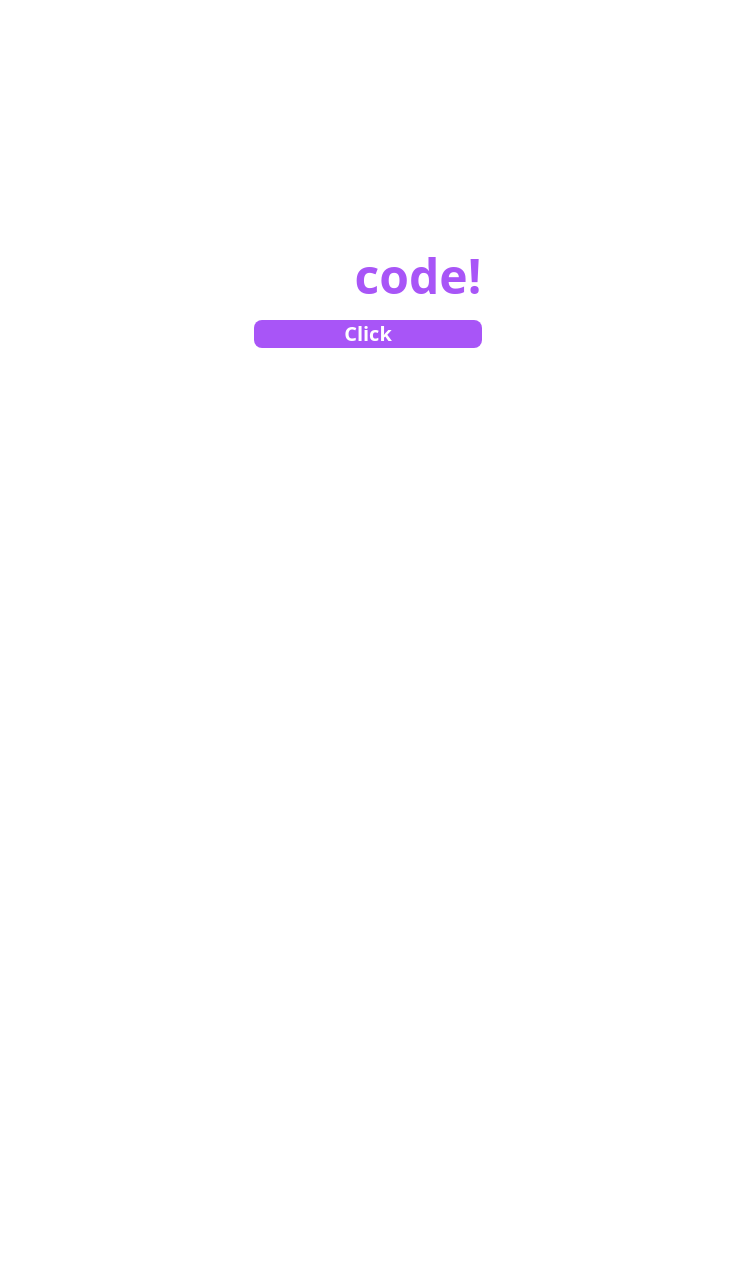
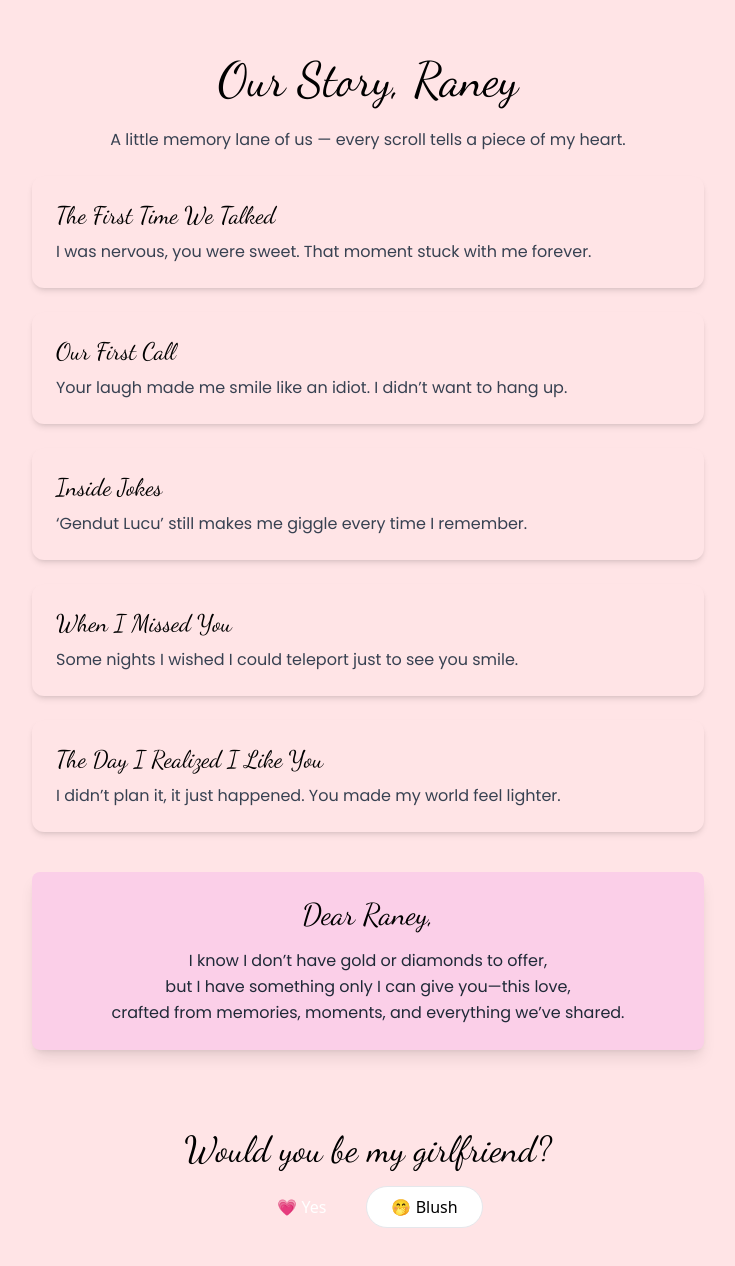
Before and after one commit to septianadip17/serani, a React (Vite) app: page / in a window 1280 px wide. Shown: the top 1266 px of the page, without its empty margins (272-1007 px from the left). Before the commit the page ends 800 px from the top, so only its background shows below. Built offline with nearby package versions, Linux system fonts and the light colour scheme.

Commit message:
feat: implement story sections and love proposal components

```diff
--- a/src/App.jsx
+++ b/src/App.jsx
@@ -1,20 +1,52 @@
-import { useState } from "react"
-const App = () => {
-  const [count,setCount] = useState(0)
+import StorySection from "./components/StorySection";
+import LoveLetter from "./components/LoveLetter";
+import Proposal from "./components/Proposal";
 
-  const HandleClick = () => {
-    setCount(count + 1)
-  }
+function App() {
+  const stories = [
+    {
+      title: "The First Time We Talked",
+      text: "I was nervous, you were sweet. That moment stuck with me forever.",
+    },
+    {
+      title: "Our First Call",
+      text: "Your laugh made me smile like an idiot. I didn’t want to hang up.",
+    },
+    {
+      title: "Inside Jokes",
+      text: "‘Gendut Lucu’ still makes me giggle every time I remember.",
+    },
+    {
+      title: "When I Missed You",
+      text: "Some nights I wished I could teleport just to see you smile.",
+    },
+    {
+      title: "The Day I Realized I Like You",
+      text: "I didn’t plan it, it just happened. You made my world feel lighter.",
+    },
+  ];
+
   return (
-    <div className=" text-white">
-      <div className=" justify-center items-center grid space-y-5 mt-52">
-         <p className=" text-center">Extension Creator <a href="https://www.instagram.com/nandakaws/" className=" duration-200 hover:text-purple-500">NandaKaws</a></p>
-         <h1 className=" text-purple-500 text-5xl font-bold  "><span className=" text-white">Lets</span>code!</h1>
-         <button onClick={HandleClick} className=" rounded-lg font-bold text-xl bg-purple-500">Click</button>
-         <h1 className=" text-center font-bold  ">{count}</h1>
-      </div>
-    </div>
-  )
+    <main className="bg-blush min-h-screen p-4">
+      <section className="text-center mt-10">
+        <h1 className="text-5xl font-script text-rose-600 mb-6">
+          Our Story, Raney
+        </h1>
+        <p className="text-gray-700 font-body max-w-xl mx-auto">
+          A little memory lane of us — every scroll tells a piece of my heart.
+        </p>
+      </section>
+
+      <section>
+        {stories.map((story, i) => (
+          <StorySection key={i} title={story.title} text={story.text} />
+        ))}
+      </section>
+
+      <LoveLetter />
+      <Proposal />
+    </main>
+  );
 }
 
-export default App
+export default App;
--- /dev/null
+++ b/src/components/LoveLetter.jsx
@@ -0,0 +1,14 @@
+function LoveLetter() {
+  return (
+    <div className="text-center p-6 my-10 bg-pinky rounded-lg shadow-lg max-w-2xl mx-auto">
+      <h2 className="text-3xl font-script text-rose-500 mb-4">Dear Raney,</h2>
+      <p className="font-body text-gray-800 leading-relaxed">
+        I know I don’t have gold or diamonds to offer,<br />
+        but I have something only I can give you—this love,<br />
+        crafted from memories, moments, and everything we’ve shared.
+      </p>
+    </div>
+  );
+}
+
+export default LoveLetter;
--- /dev/null
+++ b/src/components/Proposal.jsx
@@ -0,0 +1,17 @@
+function Proposal() {
+  return (
+    <div className="text-center py-10">
+      <h2 className="text-4xl font-script text-rose-600 mb-4">Would you be my girlfriend?</h2>
+      <div className="flex justify-center gap-4">
+        <button className="bg-rose-400 text-white px-6 py-2 rounded-full hover:bg-rose-500 transition">
+          💗 Yes
+        </button>
+        <button className="bg-white border border-rose-300 px-6 py-2 rounded-full hover:bg-rose-100 transition">
+          🤭 Blush
+        </button>
+      </div>
+    </div>
+  );
+}
+
+export default Proposal;
--- /dev/null
+++ b/src/components/StorySection.jsx
@@ -0,0 +1,10 @@
+function StorySection({ title, text }) {
+  return (
+    <div className="bg-blush p-6 rounded-xl my-6 shadow-md max-w-2xl mx-auto">
+      <h2 className="text-2xl font-script text-rose-500">{title}</h2>
+      <p className="text-gray-700 mt-2 font-body">{text}</p>
+    </div>
+  );
+}
+
+export default StorySection;
```
